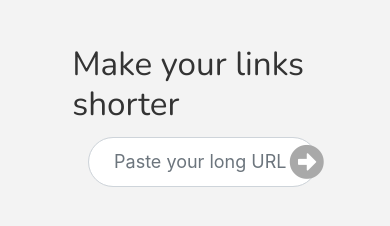
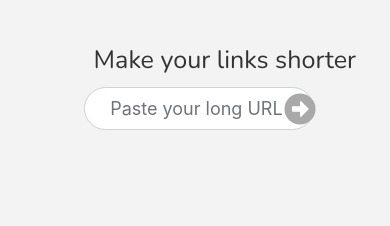
Before and after one commit to SinghVikram97/url-shortener, a website: page public/index.html in a window 390 px wide. Drawn offline with nearby package versions, Linux system fonts and the light colour scheme.

Commit message:
Added media queries

```diff
--- a/public/Css/index.css
+++ b/public/Css/index.css
@@ -134,3 +134,28 @@ body{
     }
 
 }
+@media screen and (max-width: 473px) {
+
+    #heading{
+        font-size:157%;
+    }
+
+    #headingCol{
+        margin-left: 0.5% !important;
+    }
+
+    #inputCol{
+        margin-left: 9.4% !important;
+    }
+    #submit{
+        position: absolute;
+        left: 437%;
+        top: -3745%;
+        font-size: 200%;
+    }
+    #url {
+        height: 43px;
+        border-radius: 100px;
+    }
+
+}
--- a/public/index.html
+++ b/public/index.html
@@ -17,11 +17,11 @@
 <body>
 <div class="container">
     <div class="row" style="padding-top: 10%">
-        <div class="col-sm-0 col-md-0 col-lg-2 col-xl-2"></div>
-        <div class="col-sm-12 col-md-12 col-lg-8 col-xl-8" id="headingCol">
+        <div class="col-0 col-sm-0 col-md-0 col-lg-2 col-xl-2"></div>
+        <div class="col-12 col-sm-12 col-md-12 col-lg-8 col-xl-8" id="headingCol">
             <h1 id="heading">Make your links shorter</h1>
         </div>
-        <div class="col-sm-0 col-md-0 col-lg-2 col-xl-2"></div>
+        <div class="col-0 col-sm-0 col-md-0 col-lg-2 col-xl-2"></div>
     </div>
     <div class="row" style="padding-top: 3%">
         <div class="col-1 col-sm-0 col-md-3 col-lg-3 " id="off"></div>
```
